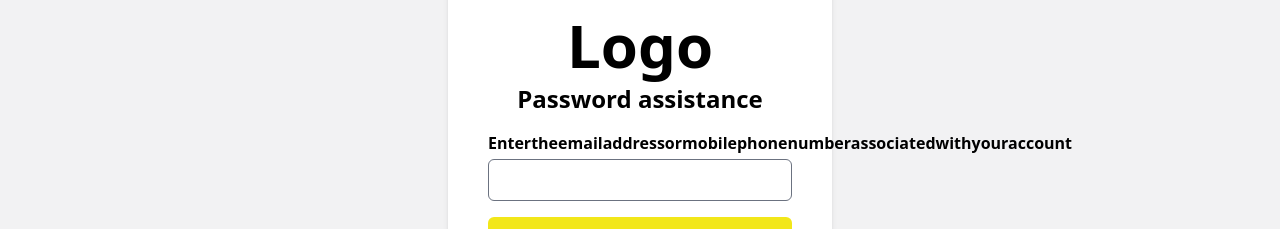
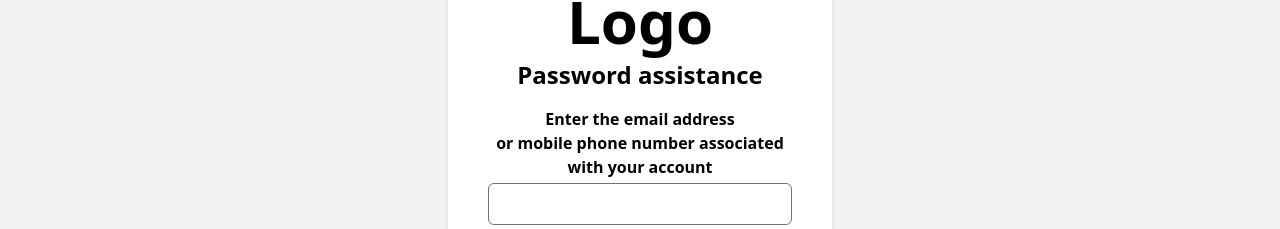
Before and after one commit to jeemhub/almalk, a Next.js app: page /resetpassword in a window 1280 px wide. Shown: the part 364-593 px from the top of the page. Built offline with nearby package versions, Linux system fonts and the light colour scheme; no server answers.

Commit message:
fix some error in reset password page

```diff
--- a/pages/local/ar.json
+++ b/pages/local/ar.json
@@ -115,5 +115,11 @@
     "Help Center": "مركز المساعدة",
     "Conditions": "الشروط",
     "Privacy Policy": "سياسة الخصوصية",
-    "Contact us": "اتصل بنا"
+    "Contact us": "اتصل بنا",
+    "Enter ":"ادخل ",
+    "the email address":" عنوان البريد الالكتروني",
+  "or ":"او ",
+  "mobile phone number":" رقم الهاتف الجوال ",
+  "associated with your account":" المرتبطة بحسابك "
+
 }
--- a/pages/local/en.json
+++ b/pages/local/en.json
@@ -72,7 +72,7 @@
     "Resend":"Resend",
     "Password":"Password",
 
-    "Entertheemailaddressormobilephonenumberassociatedwithyouraccount.":"Enter the email address or mobile phone number associated with  your account.",
+    "Entertheemailaddressormobilephonenumberassociatedwithyouraccount.":"xEnter the email address or mobile <br/> phone number associated with  your account.",
     "PasswordAssistance":"Password assistance",
     "MobileNumberOrEmail":"Mobile Number Or Email",
     "Forgotyourpassword":"Forgot your password?",
@@ -116,5 +116,10 @@
   "Help Center": "Help Center",
   "Conditions": "Conditions",
   "Privacy Policy": "Privacy Policy",
-  "Contact us": "Contact us"
+  "Contact us": "Contact us",
+  "Enter ":"Enter ",
+  "the email address":"the email address ",
+  "or ":"or ",
+  "mobile phone number":"mobile phone number ",
+  "associated with your account":"associated with your account"
 }
--- a/pages/local/kr.json
+++ b/pages/local/kr.json
@@ -115,5 +115,11 @@
   "Help Center": "ناوەندی یارمەتیدان",
   "Conditions": "بارودۆخەکان",
   "Privacy Policy": "سیاسەتی پاراستنی نهێنی",
-  "Contact us": "پەیوەندیمان پێوەبکە"
+  "Contact us": "پەیوەندیمان پێوەبکە",
+  "Enter ":"چوونە ناو ",
+  "the email address":"ناونیشانی ئیمەیڵەکە",
+  "or ":"یان ",
+  "mobile phone number":" ژمارەی مۆبایل",
+  "associated with your account":"پەیوەندی بە ئەکاونتەکەتەوە هەیە "
+
 }
--- a/pages/resetpassword.js
+++ b/pages/resetpassword.js
@@ -68,8 +68,15 @@ export default function ResetPassword() {
                 </h1>
 
                 <div>
-                  <label className="block mb-1  font-semibold">
-                    {t("Entertheemailaddressormobilephonenumberassociatedwithyouraccount")}{" "}
+                  <label className="block mb-1  font-semibold text-center ">
+                    {/* {t("Entertheemailaddressormobilephonenumberassociatedwithyouraccount")} */}
+                   {t("Enter ")}
+                   {t("the email address")}
+                   <br/>
+                   {t("or ")}
+                   {t("mobile phone number")}
+
+                   {t("associated with your account")}
                   </label>
 
                   <input
```
